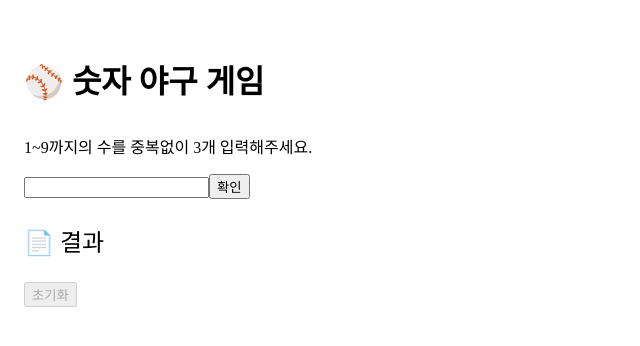
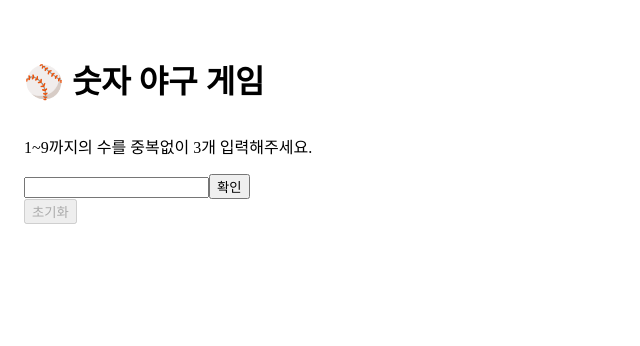
Before and after one commit to bangdler/baseball-game, a Next.js app: page / in a window 1280 px wide. Shown: the top 346 px of the page, without its empty margins (0-640 px from the left). Built offline with nearby package versions, Linux system fonts and the light colour scheme.

Commit message:
refact: 버튼 disabled 조건 추가

```diff
--- a/src/components/pages/BaseballPage.tsx
+++ b/src/components/pages/BaseballPage.tsx
@@ -22,7 +22,7 @@ const Description = styled.p``;
 interface Props {}
 
 const BaseballPage = ({}: Props) => {
-  const { checkAndAddHistory, resetGame, history } = useBaseballGame();
+  const { checkAndAddHistory, resetGame, history, isEnd } = useBaseballGame();
 
   const inputRef = useRef<HTMLInputElement>(null);
 
@@ -42,24 +42,23 @@ const BaseballPage = ({}: Props) => {
     }
   };
 
-  const lastInput = history.at(-1);
-
   return (
     <Form onSubmit={submitHandler}>
       <Title>⚾️ 숫자 야구 게임</Title>
       <Description>1~9까지의 수를 중복없이 3개 입력해주세요.</Description>
-      <input type="text" ref={inputRef} />
-      <button>확인</button>
-      <SubTitle>
-        📄 결과{" "}
-        {lastInput === undefined ? "" : lastInput.isAnswer ? "정답" : "오답"}
-      </SubTitle>
+      <div>
+        <input type="text" ref={inputRef} disabled={isEnd} />
+        <button disabled={isEnd}>확인</button>
+      </div>
+      {!!history.length && (
+        <SubTitle>📄 결과 {isEnd ? "정답" : "오답"}</SubTitle>
+      )}
       {history.map((item) => (
         <SubTitle key={item.input.join("")}>
           {item.input.join("")}: {item.strike}스트라이크 {item.ball}볼
         </SubTitle>
       ))}
-      <button onClick={resetGame} disabled={!lastInput?.isAnswer}>
+      <button onClick={resetGame} disabled={!isEnd}>
         초기화
       </button>
     </Form>
```
